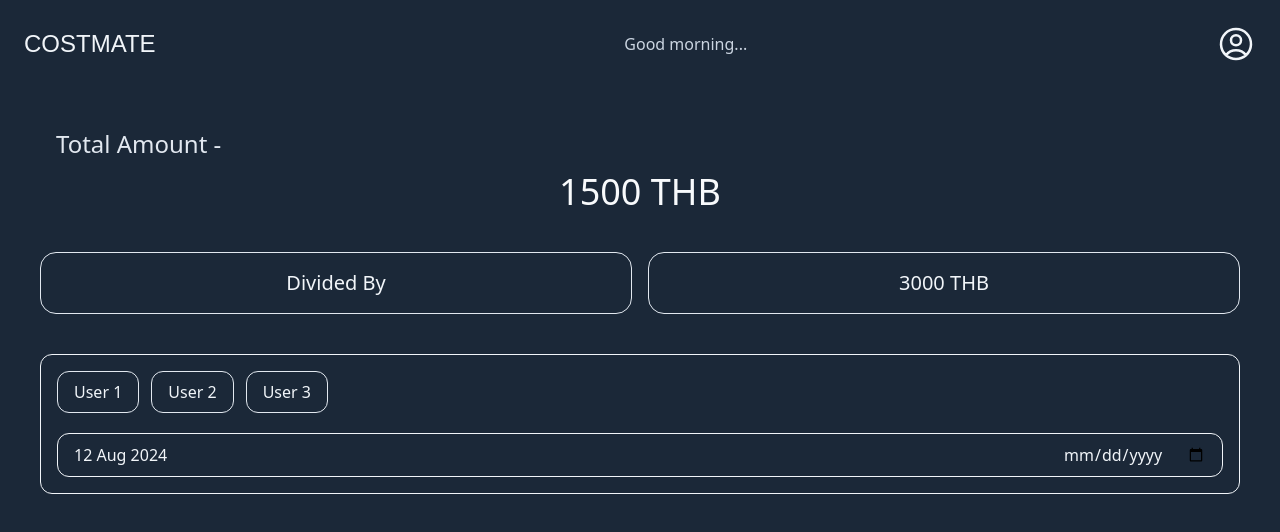
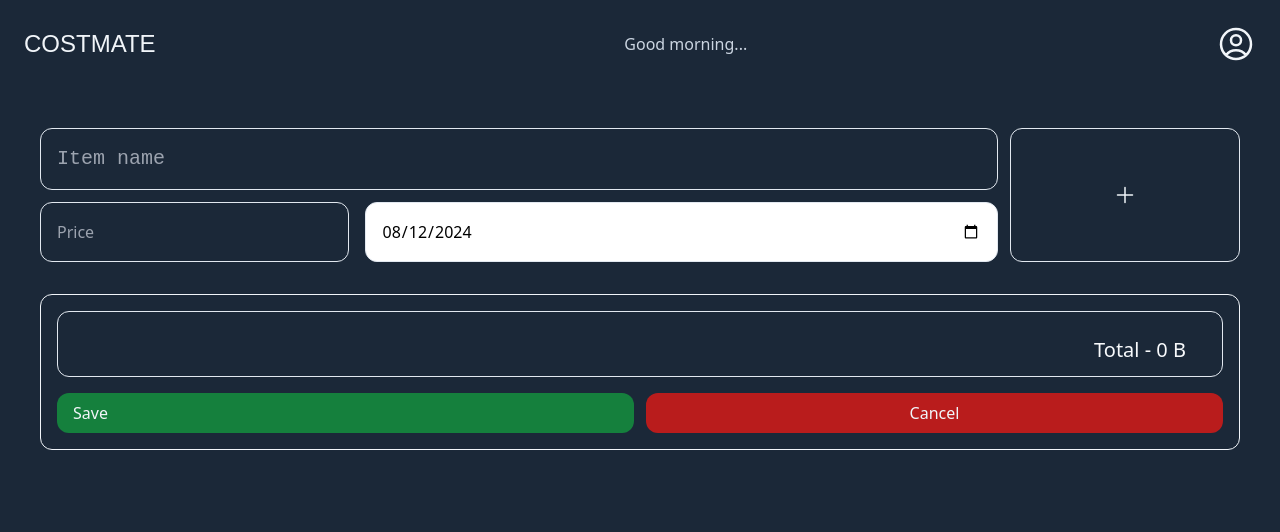
Before and after one commit to ZanHubX/CostMate, a React (Vite) app: page /create in a window 1280 px wide. Shown: the top 532 px of the page. Built offline with nearby package versions, Linux system fonts and the light colour scheme; a web font is replaced by a local one.

Commit message:
to fix main section

```diff
--- a/package.json
+++ b/package.json
@@ -12,6 +12,8 @@
   "dependencies": {
     "react": "^18.3.1",
     "react-dom": "^18.3.1",
+    "react-router-dom": "^6.26.0",
+    "uuid": "^10.0.0",
     "zustand": "^4.5.4"
   },
   "devDependencies": {
--- a/src/App.jsx
+++ b/src/App.jsx
@@ -1,12 +1,12 @@
 import Dashboard from "./components/Dashboard";
 import Divided from "./components/Divided";
+import Modal from "./components/Modal";
 import NavBar from "./components/NavBar";
 import Total from "./components/Total";
 
 const App = () => {
   return (
     <div>
-      <NavBar />
       <Total />
       <Divided />
       <Dashboard />
--- /dev/null
+++ b/src/components/MainLayout.jsx
@@ -0,0 +1,13 @@
+import { Outlet } from "react-router-dom";
+import NavBar from "./NavBar";
+
+const MainLayout = () => {
+  return (
+    <>
+      <NavBar />
+      <Outlet />
+    </>
+  );
+};
+
+export default MainLayout;
--- /dev/null
+++ b/src/components/Modal.jsx
@@ -0,0 +1,13 @@
+import NewItemAdd from "./NewItemAdd";
+import NewItemList from "./NewItemList";
+
+const Modal = () => {
+  return (
+    <div className="p-10">
+      <NewItemAdd />
+      <NewItemList />
+    </div>
+  );
+};
+
+export default Modal;
--- /dev/null
+++ b/src/components/NewItemAdd.jsx
@@ -0,0 +1,105 @@
+import { useEffect, useRef, useState } from "react";
+import { v4 as uuidv4 } from "uuid";
+import useStore from "../store/useStore";
+import useNewItem from "../store/useNewItem";
+
+// Function to get today's date in YYYY-MM-DD format
+const getTodayDate = () => {
+  const today = new Date();
+  return today.toISOString().split("T")[0]; // Format as YYYY-MM-DD
+};
+
+const formatDate = (date) => {
+  const newDate = new Date(date).toLocaleDateString("en-GB", {
+    day: "2-digit",
+    month: "short",
+    year: "numeric",
+  });
+
+  return newDate;
+};
+
+const NewItemAdd = () => {
+  const { addItem, data } = useStore();
+  const { addNewItem, newData } = useNewItem();
+
+  const itemName = useRef();
+  const itemPrice = useRef();
+  const [selectedDate, setSelectedDate] = useState(getTodayDate);
+
+  const handleChange = (e) => {
+    const newDate = e.target.value;
+    setSelectedDate(newDate);
+  };
+
+  const handleClick = () => {
+    const newItem = {
+      id: uuidv4(),
+      date: formatDate(selectedDate),
+      category: itemName.current.value,
+      price: +itemPrice.current.value,
+    };
+
+    if (itemName.current.value && itemPrice.current.value) {
+      // addItem(newItem);
+      addNewItem(newItem);
+      itemName.current.value = "";
+      itemPrice.current.value = "";
+    }
+  };
+
+  // console.log(newData);
+  // console.log(data);
+  // console.log([...data, ...newData]);
+
+  return (
+    <div className="grid grid-cols-5 gap-3">
+      <div className="col-span-4 ">
+        <input
+          type="text"
+          placeholder="Item name"
+          ref={itemName}
+          className="w-full font-myanmar text-xl border border-slate-200 p-4 rounded-xl focus:outline-none focus:border-slate-50 bg-transparent text-slate-100"
+        />
+        <div className="grid grid-cols-3 gap-4 mt-3">
+          <input
+            type="number"
+            placeholder="Price"
+            ref={itemPrice}
+            className="w-full col-span-1 text-base border border-slate-200 p-4 rounded-xl focus:outline-none focus:border-slate-50 bg-transparent text-slate-100"
+          />
+          <input
+            type="date"
+            value={selectedDate}
+            onChange={handleChange}
+            placeholder="Date"
+            className="w-full col-span-2 border border-slate-200 p-4 rounded-xl"
+          />
+        </div>
+      </div>
+      <div className="col-span-1">
+        <button
+          className="text-slate-100 border border-slate-200 px-4 py-2 rounded-xl w-full h-full flex items-center justify-center"
+          onClick={handleClick}
+        >
+          <svg
+            xmlns="http://www.w3.org/2000/svg"
+            fill="none"
+            viewBox="0 0 24 24"
+            strokeWidth={1.5}
+            stroke="currentColor"
+            className="size-6"
+          >
+            <path
+              strokeLinecap="round"
+              strokeLinejoin="round"
+              d="M12 4.5v15m7.5-7.5h-15"
+            />
+          </svg>
+        </button>
+      </div>
+    </div>
+  );
+};
+
+export default NewItemAdd;
--- /dev/null
+++ b/src/components/NewItemList.jsx
@@ -0,0 +1,88 @@
+import useStore from "../store/useStore";
+import useNewItem from "../store/useNewItem";
+import { Link } from "react-router-dom";
+
+const NewItemList = () => {
+  const { newData } = useNewItem();
+  const { data } = useStore();
+
+  const handleAddButton = () => {
+    if (newData.length > 0) {
+      useStore.setState({ data: [...data, ...newData] });
+      localStorage.setItem("data", JSON.stringify([...data, ...newData]));
+    }
+
+    // const storedData = JSON.parse(localStorage.getItem("data")) || [];
+  };
+
+  console.log(data);
+
+  return (
+    <div className="border border-slate-100 p-4 rounded-xl mt-8">
+      <div className="border border-slate-200 p-3 rounded-xl">
+        <ul>
+          {newData.map((item) => (
+            <li
+              key={item.id}
+              className="flex justify-between items-center border-b border-slate-100  py-2"
+            >
+              <p className="text-slate-100 text-[18px]">{item.category}</p>
+              <div className="flex gap-3 text-slate-100">
+                <p className="text-[18px]">{item.price} B</p>
+                <button className="text-green-400">
+                  <svg
+                    xmlns="http://www.w3.org/2000/svg"
+                    fill="none"
+                    viewBox="0 0 24 24"
+                    strokeWidth={1.5}
+                    stroke="currentColor"
+                    className="size-6"
+                  >
+                    <path
+                      strokeLinecap="round"
+                      strokeLinejoin="round"
+                      d="m16.862 4.487 1.687-1.688a1.875 1.875 0 1 1 2.652 2.652L10.582 16.07a4.5 4.5 0 0 1-1.897 1.13L6 18l.8-2.685a4.5 4.5 0 0 1 1.13-1.897l8.932-8.931Zm0 0L19.5 7.125M18 14v4.75A2.25 2.25 0 0 1 15.75 21H5.25A2.25 2.25 0 0 1 3 18.75V8.25A2.25 2.25 0 0 1 5.25 6H10"
+                    />
+                  </svg>
+                </button>
+                <button className="text-red-600">
+                  <svg
+                    xmlns="http://www.w3.org/2000/svg"
+                    fill="none"
+                    viewBox="0 0 24 24"
+                    strokeWidth={1.5}
+                    stroke="currentColor"
+                    className="size-6"
+                  >
+                    <path
+                      strokeLinecap="round"
+                      strokeLinejoin="round"
+                      d="m14.74 9-.346 9m-4.788 0L9.26 9m9.968-3.21c.342.052.682.107 1.022.166m-1.022-.165L18.16 19.673a2.25 2.25 0 0 1-2.244 2.077H8.084a2.25 2.25 0 0 1-2.244-2.077L4.772 5.79m14.456 0a48.108 48.108 0 0 0-3.478-.397m-12 .562c.34-.059.68-.114 1.022-.165m0 0a48.11 48.11 0 0 1 3.478-.397m7.5 0v-.916c0-1.18-.91-2.164-2.09-2.201a51.964 51.964 0 0 0-3.32 0c-1.18.037-2.09 1.022-2.09 2.201v.916m7.5 0a48.667 48.667 0 0 0-7.5 0"
+                    />
+                  </svg>
+                </button>
+              </div>
+            </li>
+          ))}
+        </ul>
+        <p className="text-slate-50 text-right mt-3 mr-6 text-xl">
+          Total - {newData.reduce((acc, item) => acc + item.price, 0)} B
+        </p>
+      </div>
+      <div className="grid grid-cols-2 gap-3 mt-4">
+        <Link
+          to={"/"}
+          onClick={handleAddButton}
+          className="bg-green-700 text-slate-100 px-4 py-2 rounded-xl"
+        >
+          Save
+        </Link>
+        <button className="bg-red-700 text-slate-100 px-4 py-2 rounded-xl">
+          Cancel
+        </button>
+      </div>
+    </div>
+  );
+};
+
+export default NewItemList;
--- a/src/components/View.jsx
+++ b/src/components/View.jsx
@@ -1,20 +1,26 @@
-import { useRef } from "react";
+import { useEffect, useRef } from "react";
 import { useState } from "react";
 import useStore from "../store/useStore";
 
 const View = () => {
   const { data } = useStore();
+  const storedData = JSON.parse(localStorage.getItem("data")) || [];
 
-  const [selectedDate, setSelectedDate] = useState(
-    new Date().toLocaleDateString("en-GB", {
+  const [allData, setAllData] = useState(storedData);
+
+  useEffect(() => {
+    localStorage.setItem("data", JSON.stringify(data));
+    setAllData(data); // Set allData to the latest data from the store
+  }, [data]); // Listen to changes in data, not storedData
+
+  const [selectedDate, setSelectedDate] = useState(() => {
+    const today = new Date();
+    return today.toLocaleDateString("en-GB", {
       day: "2-digit",
       month: "short",
       year: "numeric",
-    })
-  );
-
-  const dateRef = useRef(selectedDate);
-  console.log(data);
+    });
+  });
 
   const handleChange = (e) => {
     const newDate = new Date(e.target.value).toLocaleDateString("en-GB", {
@@ -23,12 +29,16 @@
       year: "numeric",
     });
     setSelectedDate(newDate);
-    dateRef.current = newDate;
   };
+
+  const total = (prices) => {
+    return prices.reduce((acc, price) => acc + price, 0);
+  };
+
   return (
     <div className="mt-5">
-      <div className="flex justify-between items-center border border-slate-100 px-4 py-2 rounded-xl">
-        <p className="text-slate-100">{dateRef.current}</p>
+      <div className="flex justify-between items-center border border-slate-100 px-4 py-2 rounded-xl bg-gradient-to-r from-default via-stone-400 to-stone-900">
+        <p className="text-slate-100 font-bold text-xl">{selectedDate}</p>
         <input
           type="date"
           className="bg-transparent text-slate-100 focus:outline-none ::-webkit-calendar-picker-indicator:bg-black"
@@ -36,7 +46,30 @@
         />
       </div>
       <div>
-        <ul></ul>
+        <ul className="mt-5 p-3 rounded-lg border border-slate-200">
+          <div className="flex justify-between items-center border-b border-slate-100 py-2">
+            <h3 className="text-slate-100 text-xl font-bold">Total</h3>
+            <p className="text-slate-50 text-xl">
+              {total(
+                allData
+                  .filter((item) => item.date == selectedDate)
+                  .map((item) => item.price)
+              )}{" "}
+              B
+            </p>
+          </div>
+          {allData
+            .filter((item) => item.date == selectedDate)
+            .map((item) => (
+              <li
+                key={item.id}
+                className="flex justify-between items-center border-b border-slate-100  py-2"
+              >
+                <p className="text-slate-100">{item.category}</p>
+                <p className="text-slate-100">{item.price} B</p>
+              </li>
+            ))}
+        </ul>
       </div>
     </div>
   );
--- a/src/main.jsx
+++ b/src/main.jsx
@@ -1,10 +1,12 @@
-import { StrictMode } from 'react'
-import { createRoot } from 'react-dom/client'
-import App from './App.jsx'
-import './index.css'
+import { StrictMode } from "react";
+import { createRoot } from "react-dom/client";
+import App from "./App.jsx";
+import router from "./routes/router.jsx";
+import "./index.css";
+import { RouterProvider } from "react-router-dom";
 
-createRoot(document.getElementById('root')).render(
+createRoot(document.getElementById("root")).render(
   <StrictMode>
-    <App />
-  </StrictMode>,
-)
+    <RouterProvider router={router} />
+  </StrictMode>
+);
--- /dev/null
+++ b/src/routes/router.jsx
@@ -0,0 +1,23 @@
+import { createBrowserRouter } from "react-router-dom";
+import App from "../App";
+import Modal from "../components/Modal";
+import MainLayout from "../components/MainLayout";
+
+const router = createBrowserRouter([
+  {
+    path: "/",
+    element: <MainLayout />,
+    children: [
+      {
+        path: "/",
+        element: <App />,
+      },
+      {
+        path: "create",
+        element: <Modal />,
+      },
+    ],
+  },
+]);
+
+export default router;
--- /dev/null
+++ b/src/store/useNewItem.js
@@ -0,0 +1,8 @@
+import { create } from "zustand";
+
+const useNewItem = create((set) => ({
+  newData: [],
+  addNewItem: (item) => set((state) => ({ newData: [...state.newData, item] })),
+}));
+
+export default useNewItem;
```
Also changed, not shown: src/store/useStore.js (+5 -3 lines), 1 other file (tests, documents, lock files or other folders).
